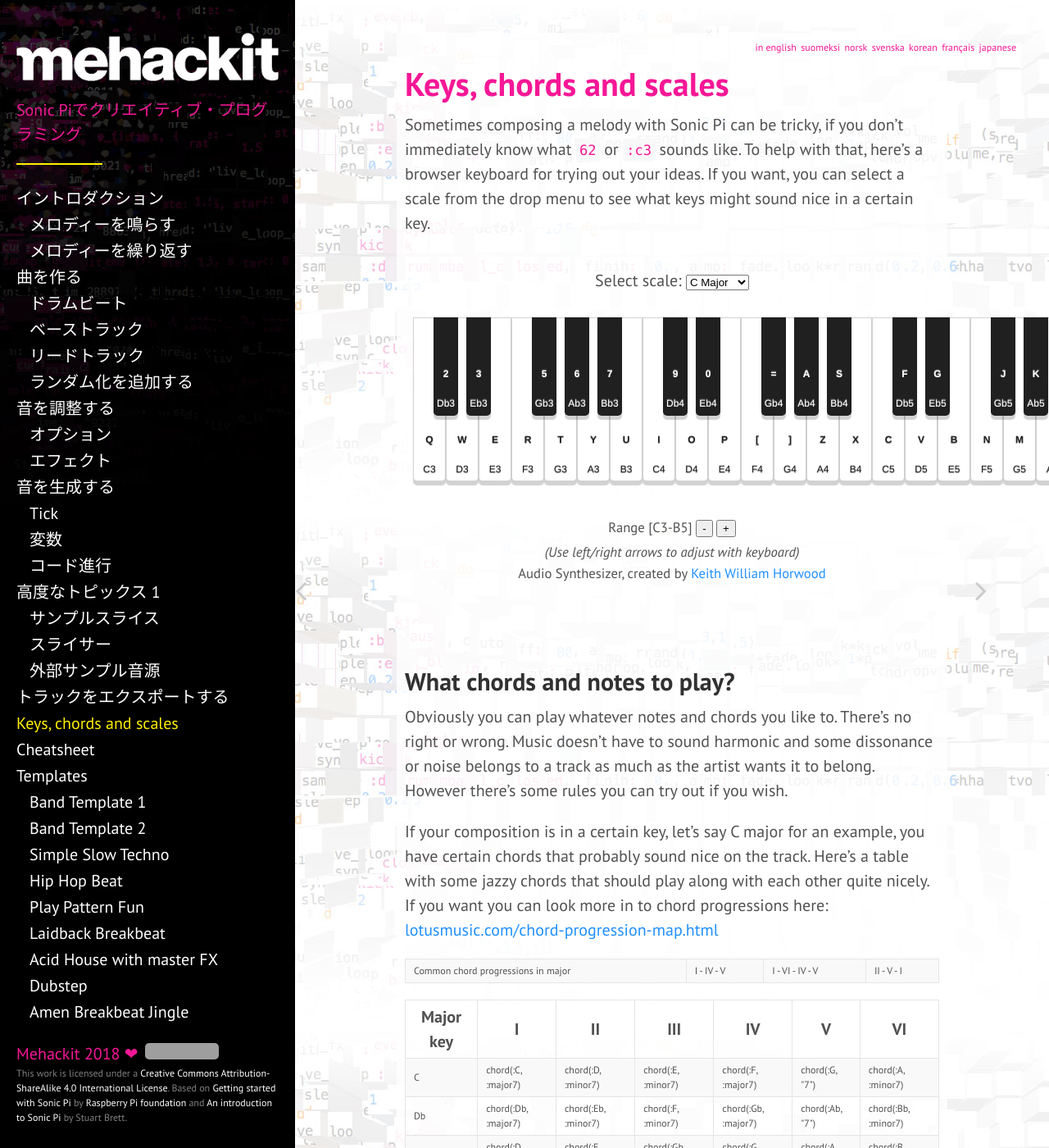
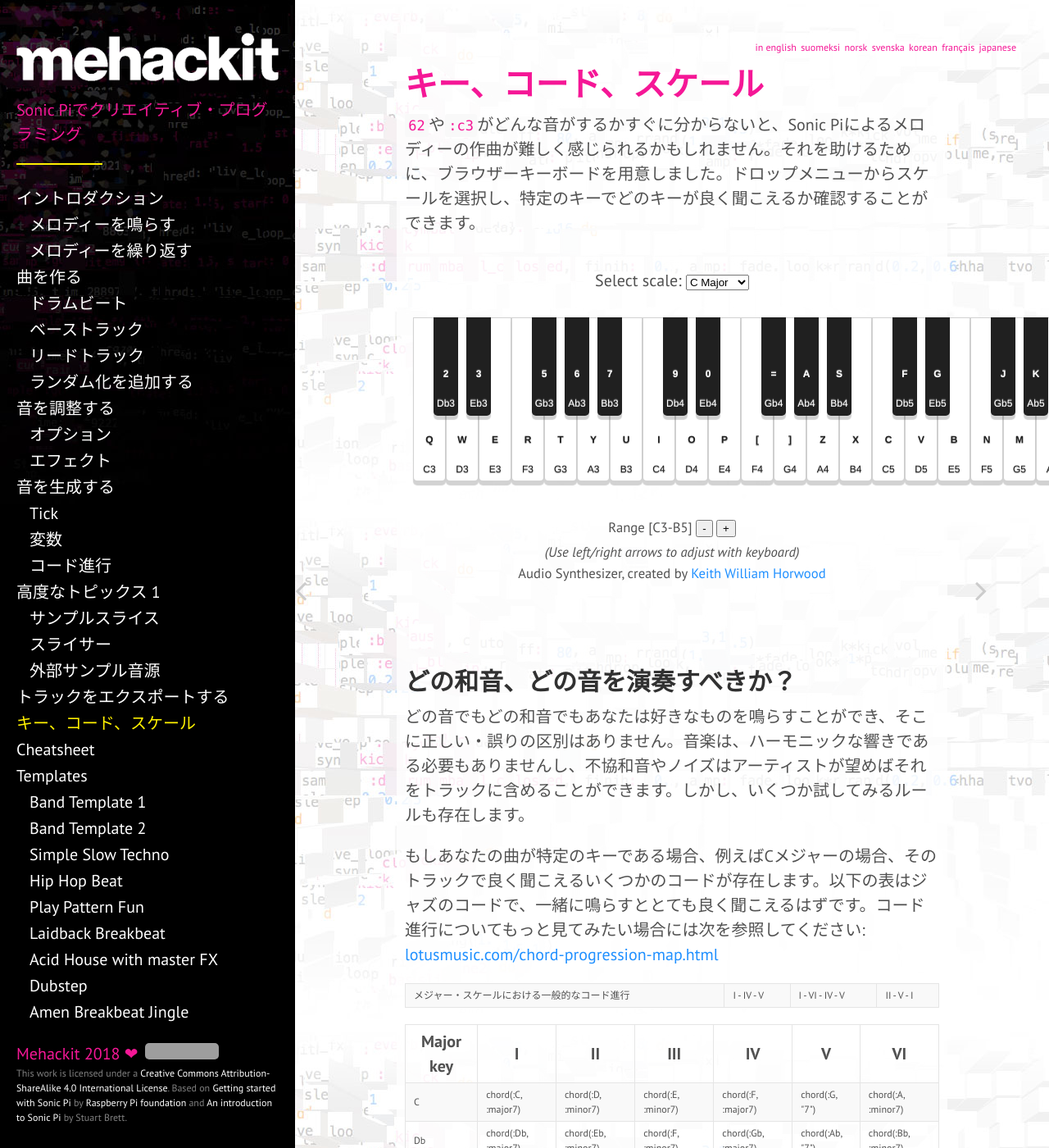
Before and after one commit to mehackit/sonic-pi-workshop, a Jekyll site: the page built from _exercises/ja/09-keys-chords-and-scales/01-piano.md, in a window 1280 px wide and 1400 px high. Shown: the whole window at 82% size. Built offline with Jekyll 4.4.1, drawn with Linux system fonts in a browser that asks for light colours; nearby versions of some CDN libraries; some of the changed text lies outside the part shown; grey boxes are pictures that could not be loaded.

Commit message:
Translate 09-01 to ja

```diff
--- a/_exercises/ja/09-keys-chords-and-scales/01-piano.md
+++ b/_exercises/ja/09-keys-chords-and-scales/01-piano.md
@@ -1,11 +1,11 @@
 ---
 chapter: Keys, chords and scales
-title: Keys, chords and scales
+title: キー、コード、スケール
 lang: ja
 layout: exercise
 ---
 
-Sometimes composing a melody with Sonic Pi can be tricky, if you don't immediately know what `62` or `:c3` sounds like. To help with that, here's a browser keyboard for trying out your ideas. If you want, you can select a scale from the drop menu to see what keys might sound nice in a certain key.
+`62`や`:c3`がどんな音がするかすぐに分からないと、Sonic Piによるメロディーの作曲が難しく感じられるかもしれません。それを助けるために、ブラウザーキーボードを用意しました。ドロップメニューからスケールを選択し、特定のキーでどのキーが良く聞こえるか確認することができます。
 
 <div class="keyboard-options">
   <select ID="sound">
@@ -53,13 +53,13 @@ Sometimes composing a melody with Sonic Pi can be tricky, if you don't immediate
   </div>
 </div>
 
-## What chords and notes to play?
+## どの和音、どの音を演奏すべきか？
 
-Obviously you can play whatever notes and chords you like to. There's no right or wrong. Music doesn't have to sound harmonic and some dissonance or noise belongs to a track as much as the artist wants it to belong. However there's some rules you can try out if you wish.
+どの音でもどの和音でもあなたは好きなものを鳴らすことができ、そこに正しい・誤りの区別はありません。音楽は、ハーモニックな響きである必要もありませんし、不協和音やノイズはアーティストが望めばそれをトラックに含めることができます。しかし、いくつか試してみるルールも存在します。
 
-If your composition is in a certain key, let's say C major for an example, you have certain chords that probably sound nice on the track. Here's a table with some jazzy chords that should play along with each other quite nicely. If you want you can look more in to chord progressions here: <a href="http://www.lotusmusic.com/chord-progression-map.html">lotusmusic.com/chord-progression-map.html</a>
+もしあなたの曲が特定のキーである場合、例えばCメジャーの場合、そのトラックで良く聞こえるいくつかのコードが存在します。以下の表はジャズのコードで、一緒に鳴らすととても良く聞こえるはずです。コード進行についてもっと見てみたい場合には次を参照してください: <a href="http://www.lotusmusic.com/chord-progression-map.html">lotusmusic.com/chord-progression-map.html</a>
 
-Common chord progressions in major  |  I - IV - V   |   I - VI - IV - V   |   II - V - I
+メジャー・スケールにおける一般的なコード進行  |  I - IV - V   |   I - VI - IV - V   |   II - V - I
 
 |Major key| I | II | III | IV | V | VI |
 |---|---|---|---|---|---|---|
@@ -76,7 +76,7 @@ Common chord progressions in major  |  I - IV - V   |   I - VI - IV - V   |   II
 |Bb|chord(:Bb, :major7)|chord(:C, :minor7)|chord(:D, :minor7)|chord(:Eb, :major7)|chord(:F, &quot;7&quot;)|chord(:G, :minor7)|
 |B|chord(:B, :major7)|chord(:Db, :minor7)|chord(:Eb, :minor7)|chord(:E, :major7)|chord(:Gb, &quot;7&quot;)|chord(:Ab, :minor7)|
 
-Common chord progressions in natural minor  |  I - VI - VII  |   I - IV - VII  |   I - IV - V  |   I - VI - III - VII  |   II - V - I
+ナチュラル・マイナー・スケールにおける一般的なコード進行  |  I - VI - VII  |   I - IV - VII  |   I - IV - V  |   I - VI - III - VII  |   II - V - I
 
 |Minor key| I | II | III | IV | V | VI | VII |
 |---|---|---|---|---|---|---|
```
